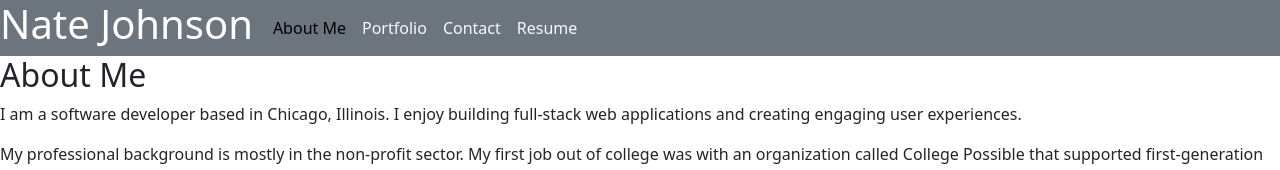
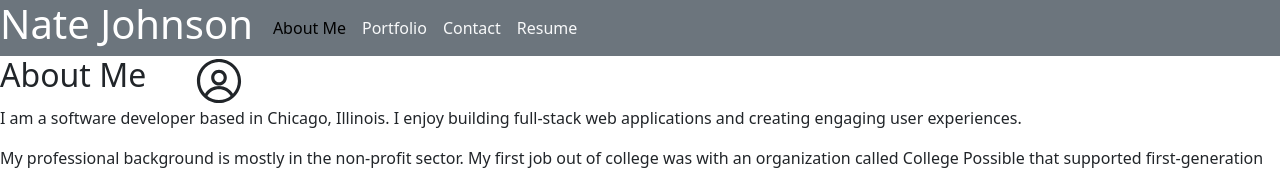
Before and after one commit to njohnson2897/react-portfolio, a React (Vite) app: page / in a window 1280 px wide. Shown: the top 170 px of the page. Built offline with nearby package versions, Linux system fonts and the light colour scheme.

Commit message:
adds avatar to about page

```diff
--- a/src/pages/AboutPage.jsx
+++ b/src/pages/AboutPage.jsx
@@ -1,7 +1,17 @@
+import { RxAvatar } from "react-icons/rx";
+import { IconContext } from 'react-icons';
+
+
 export default function AboutPage() {
     return (
         <div>
+          <div className='d-flex'>
         <h2>About Me</h2>
+        {/* syntax from here: https://www.npmjs.com/package/react-icons */}
+        <IconContext.Provider value={{ size: 50}}>
+        <RxAvatar className='mx-5'/>
+        </IconContext.Provider>
+          </div>
         <p>
           I am a software developer based in Chicago, Illinois.  I enjoy building full-stack
           web applications and creating engaging user experiences. </p>
```
